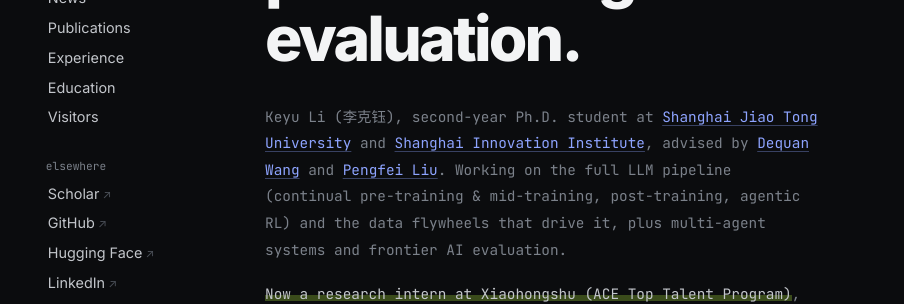
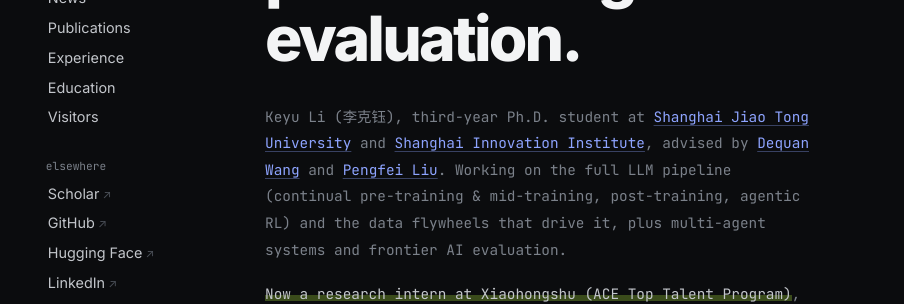
Before and after one commit to weizhihao1/weizhihao1.github.io, a Jekyll site: the page built from _pages/about.md, in a window 1280 px wide and 900 px high. Shown: the part 260-564 px from the top of the window, without its empty margins (77-981 px from the left). Built offline with Jekyll 4.4.1, drawn with Linux system fonts in a browser that asks for light colours; comment, search, counter and statistics services are not loaded.

Commit message:
Update to third-year Ph.D. student
Co-Authored-By: Claude Opus 5.5 <noreply@anthropic.com>

```diff
--- a/_config.yml
+++ b/_config.yml
@@ -26,7 +26,7 @@ author:
   avatar           : "lky3.png"
   name             : "Keaney Li (李克钰)"
   pronouns         : # example: "she/her"
-  bio              : "Second-year Ph.D. Student<br>LLM Pre-training / Post-training<br>Agentic RL<br>Multi-Agent Systems<br>Frontier AI Evaluation"
+  bio              : "Third-year Ph.D. Student<br>LLM Pre-training / Post-training<br>Agentic RL<br>Multi-Agent Systems<br>Frontier AI Evaluation"
   location         : "Shanghai, China"
   employers:
     - name         : "Shanghai Jiaotong University"
--- a/_data/home.yml
+++ b/_data/home.yml
@@ -8,7 +8,7 @@ headline: '<span class="mark">Long-horizon agents</span>, from <span class="nw">
 
 bio:
   - >-
-    Keyu Li (李克钰), second-year Ph.D. student at
+    Keyu Li (李克钰), third-year Ph.D. student at
     <a href="https://www.sjtu.edu.cn/">Shanghai Jiao Tong University</a> and
     <a href="https://www.sii.edu.cn/">Shanghai Innovation Institute</a>, advised by
     <a href="https://scholar.google.com/citations?user=OZ7PjVoAAAAJ">Dequan Wang</a> and
```
